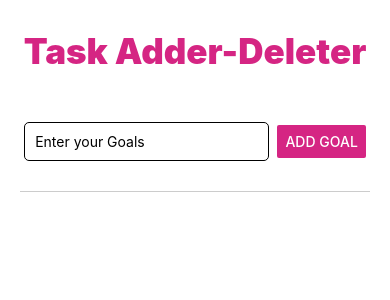
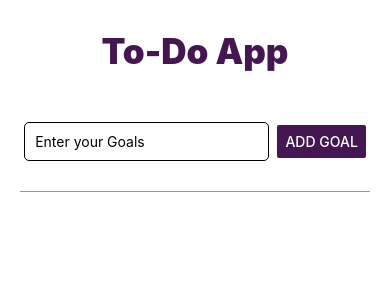
Before and after one commit to Divyyanshu/React_Native, a React Native app: screen / in a window 390 px wide. Shown: the top 300 px of the page. Built offline with nearby package versions, Linux system fonts and the light colour scheme.

Commit message:
flat list and scrollview

```diff
--- a/App.js
+++ b/App.js
@@ -1,38 +1,73 @@
-import React, { useState } from 'react';
-import { Button, StyleSheet, Text, TextInput, View } from 'react-native';
-import { SafeAreaProvider, SafeAreaView } from 'react-native-safe-area-context';
+import React, { useState } from "react";
+import {
+  Button,
+  StyleSheet,
+  Text,
+  TextInput,
+  View,
+  FlatList,
+} from "react-native";
+import { SafeAreaProvider, SafeAreaView } from "react-native-safe-area-context";
 
 const App = () => {
-  const [enterGoalsText, setEnterGoalText] = useState('');
-  const [listDatas, setListData] = useState([])
+  const [enterGoalsText, setEnterGoalText] = useState("");
+  const [listDatas, setListData] = useState([]);
   function handleChange(enterText) {
-    setEnterGoalText(enterText)
-    console.log(enterText)
+    setEnterGoalText(enterText);
+    console.log(enterText);
   }
   // list showing
   function handleClick() {
-    setListData((currentlistData) => [...currentlistData, enterGoalsText])
-    console.log(enterGoalsText)
+    setListData((currentlistData) => [...currentlistData, enterGoalsText]);
+    console.log(enterGoalsText);
   }
   return (
     <SafeAreaProvider>
       <SafeAreaView style={styles.container}>
         <View style={styles.appContainer}>
-          <Text style={{ fontSize: 35, margin: "auto", paddingBottom: 50, fontWeight: 900, color: "#d52583", fontFamily: "" }}>Task Adder-Deleter</Text>
-          <View style={styles.inputContainer} >
-            <TextInput placeholder='Enter your Goals' style={styles.TextInput} onChangeText={handleChange} />
-            <Button title='Add Goal' color={"#d52583"} onPress={handleClick} />
+          <Text
+            style={{
+              fontSize: 35,
+              margin: "auto",
+              paddingBottom: 50,
+              fontWeight: 900,
+              color: "#441752",
+            }}
+          >
+            To-Do App
+          </Text>
+          <View style={styles.inputContainer}>
+            <TextInput
+              placeholder="Enter your Goals"
+              style={styles.TextInput}
+              onChangeText={handleChange}
+            />
+            <Button title="Add Goal" color={"#441752"} onPress={handleClick} />
           </View>
-          <View style={styles.goalContainer}>
-            {listDatas?.map((listData, index) => <Text style={{ fontWeight: 800, fontSize: 18 }}>{`${index} . ${listData}`}</Text>)}
+          <View>
+            <View style={styles.goalContainer}>
+              {/* using flat list the alternative of scrollview and map() function key pair  */}
+              <FlatList
+                data={listDatas}
+                renderItem={(itemData) => {
+                  return (
+                    <View style={styles.goalItems}>
+                      <Text style={styles.goalText}>{`${(index =
+                        itemData.index + 1)}.${itemData.item}`}</Text>
+                    </View>
+                  );
+                }}
+                scrollPerfTag="MyScrollView"
+              ></FlatList>
+            </View>
           </View>
         </View>
       </SafeAreaView>
     </SafeAreaProvider>
-  )
-}
+  );
+};
 
-export default App
+export default App;
 
 const styles = StyleSheet.create({
   appContainer: {
@@ -40,12 +75,12 @@ const styles = StyleSheet.create({
   },
   container: {
     flex: 1,
-    paddingTop: 30
+    paddingTop: 30,
   },
   inputContainer: {
     flexDirection: "row",
     justifyContent: "space-around",
-    borderColor: "#cccccc",
+    borderColor: "#A888B5",
     alignItems: "center",
     paddingBottom: 30,
     borderBottomWidth: 1,
@@ -54,11 +89,26 @@ const styles = StyleSheet.create({
     padding: 10,
     paddingRight: 20,
     borderWidth: 1,
-    width: '70%',
+    width: "70%",
     marginRight: "10",
     borderRadius: 5,
   },
   goalContainer: {
     paddingTop: "30",
-  }
-})
+  },
+  goalItems: {
+    marginHorizontal: 20,
+    margin: 5,
+    padding: 10,
+    backgroundColor: "#A888B5",
+    color: "white",
+    fontWeight: 800,
+    fontSize: 18,
+    borderRadius: 5,
+  },
+  goalText: {
+    color: "white",
+    fontWeight: 800,
+    fontSize: 18,
+  },
+});
```
